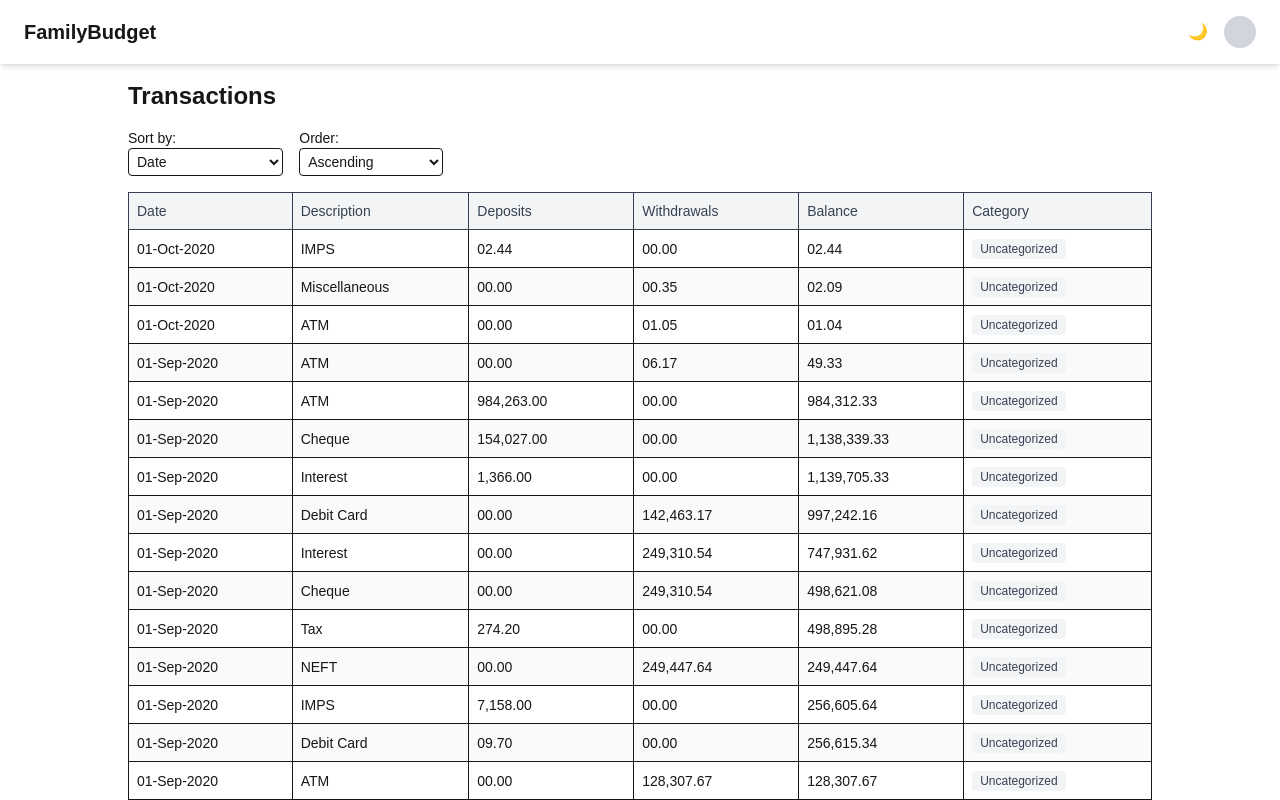
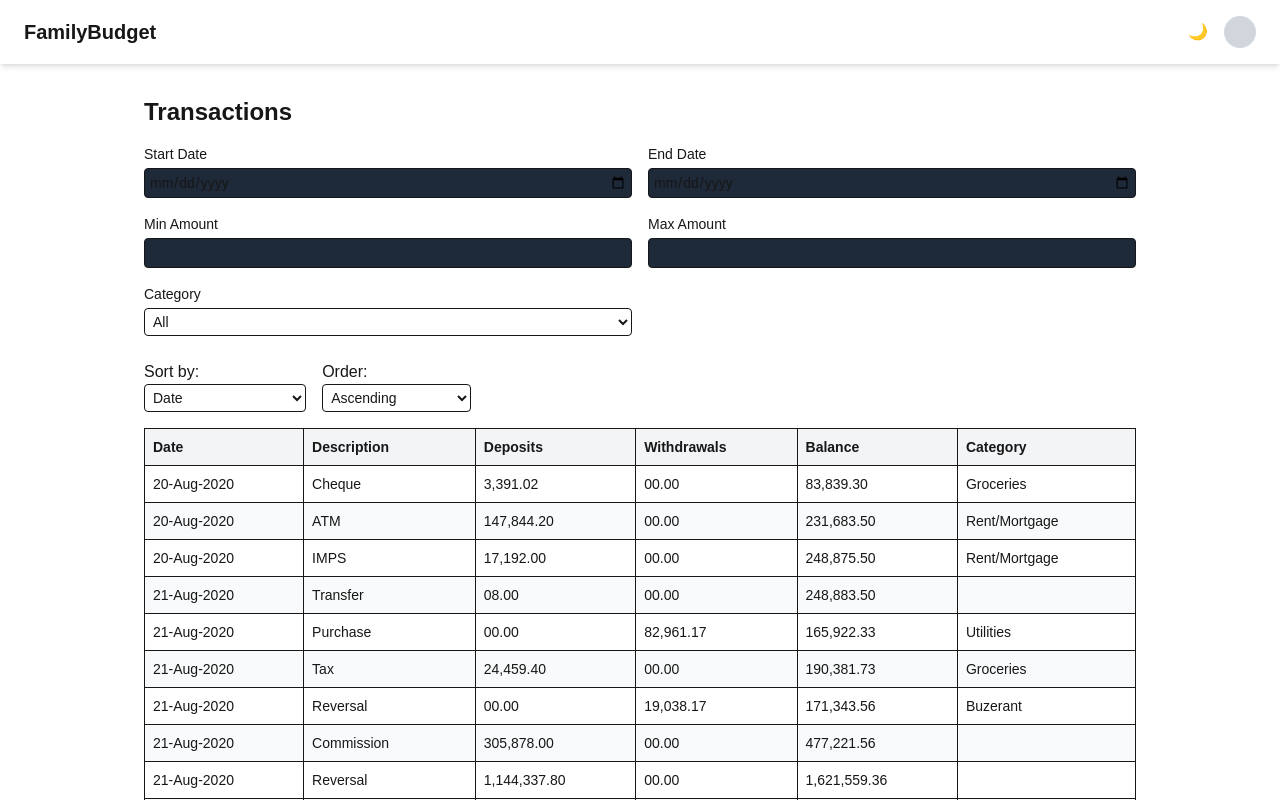
Before and after one commit to Repro22/family-budget-app, a Next.js app: page /transactions in a window 1280 px wide. Shown: the top 800 px of the page. Built offline with nearby package versions, Linux system fonts and the light colour scheme.

Commit message:
feat: advanced filtering for Transactions page , Categories/CategorySelector split

```diff
--- a/app/components/CategorySelector.jsx
+++ b/app/categories/CategorySelector.jsx
@@ -1,58 +1,28 @@
 "use client";
 
-import React, { useEffect, useState } from 'react';
-import { ToggleViewSwitcher } from './ToggleViewSwitcher';
+import React from 'react';
+import { ToggleViewSwitcher } from '../components/ToggleViewSwitcher';
 
-const predefinedCategories = [
-    "Groceries", "Rent/Mortgage", "Utilities", "Transportation",
-    "Dining Out", "Entertainment", "Healthcare", "Education",
-    "Savings", "Miscellaneous"
-];
-const newCustomOption = "– New custom –";
-
-export function CategorySelector() {
-    const [txns, setTxns] = useState([]);
-    const [loading, setLoading] = useState(true);
-    const [error, setError] = useState("");
-    const [customCategories, setCustomCategories] = useState([]);
-    const [viewMode, setViewMode] = useState("all");
-
-    useEffect(() => {
-        fetch("/api/transactions")
-            .then(res => {
-                if (!res.ok) throw new Error("Network response was not ok");
-                return res.json();
-            })
-            .then(data => setTxns(data))
-            .catch(err => setError(err.message))
-            .finally(() => setLoading(false));
-    }, []);
-
-    const handleCategoryChange = async (idx, value) => {
-        let newCategory = value;
-        if (value === newCustomOption) {
-            const input = prompt("Enter new category name:");
-            if (!input) return;
-            newCategory = input;
-            setCustomCategories(prev => [...prev, input]);
-        }
-        try {
-            const res = await fetch(`/api/${idx}`, {
-                method: "PATCH",
-                headers: { "Content-Type": "application/json" },
-                body: JSON.stringify({ Category: newCategory })
-            });
-            if (!res.ok) throw new Error("Failed to update");
-            const updated = await res.json();
-            setTxns(prev => prev.map((tx, i) => (i === idx ? updated : tx)));
-        } catch (err) {
-            console.error(err);
-            alert(`Update failed: ${err.message}`);
-        }
-    };
-
+export function CategorySelector({
+                                     txns,
+                                     loading,
+                                     error,
+                                     viewMode,
+                                     setViewMode,
+                                     handleCategoryChange,
+                                     customCategories,
+                                     predefinedCategories,
+                                     newCustomOption
+                                 }) {
     const dataColumns = txns.length ? Object.keys(txns[0]).filter(col => col !== "Category") : [];
     const allCategories = ["Uncategorized", ...predefinedCategories, ...customCategories];
+    const columnWidths = {
+        Date: 'w-[120px]',
+        Description: 'w-[200px]',
+        Deposits: 'w-[120px]',
+        Withdrawals: 'w-[120px]',
+        Balance: 'w-[120px]',
+    };
     const groupedTxns = txns.reduce((acc, tx, idx) => {
         const cat = tx.Category || "Uncategorized";
         if (!acc[cat]) acc[cat] = [];
@@ -73,7 +43,12 @@ export function CategorySelector() {
                     <thead className="bg-gray-100 dark:bg-gray-700">
                     <tr>
                         {dataColumns.map(col => (
-                            <th key={col} className="p-2 border font-medium text-sm text-gray-700 dark:text-gray-200">{col}</th>
+                            <th
+                                key={col}
+                                className={`p-2 border font-medium text-sm text-gray-700 dark:text-gray-200 ${columnWidths[col] || ''}`}
+                            >
+                                {col}
+                            </th>
                         ))}
                         <th className="p-2 border font-medium text-sm text-gray-700 dark:text-gray-200">Category</th>
                     </tr>
@@ -85,7 +60,7 @@ export function CategorySelector() {
                             className="odd:bg-white even:bg-gray-50 dark:odd:bg-gray-800 dark:even:bg-gray-900 hover:bg-blue-50 dark:hover:bg-gray-700"
                         >
                             {dataColumns.map(col => (
-                                <td key={col} className="p-2 border text-sm">{tx[col]}</td>
+                                <td key={col} className={`p-2 border text-sm ${columnWidths[col] || ''}`}>{tx[col]}</td>
                             ))}
                             <td className="p-2 border">
                                 <select
@@ -111,7 +86,7 @@ export function CategorySelector() {
 
             {viewMode === "grouped" && (
                 <div>
-                {allCategories.filter(c => c !== "Uncategorized").map(category => (
+                    {allCategories.filter(c => c !== "Uncategorized").map(category => (
                         groupedTxns[category] && (
                             <div key={category} className="mb-8">
                                 <h2 className="text-xl font-semibold mb-2">{category}</h2>
@@ -119,7 +94,12 @@ export function CategorySelector() {
                                     <thead className="bg-gray-100 dark:bg-gray-700">
                                     <tr>
                                         {dataColumns.map(col => (
-                                            <th key={col} className="p-2 border font-medium text-sm text-gray-700 dark:text-gray-200">{col}</th>
+                                            <th
+                                                key={col}
+                                                className={`p-2 border font-medium text-sm text-gray-700 dark:text-gray-200 ${columnWidths[col] || ''}`}
+                                            >
+                                                {col}
+                                            </th>
                                         ))}
                                     </tr>
                                     </thead>
@@ -130,7 +110,7 @@ export function CategorySelector() {
                                             className="odd:bg-white even:bg-gray-50 dark:odd:bg-gray-800 dark:even:bg-gray-900 hover:bg-blue-50 dark:hover:bg-gray-700"
                                         >
                                             {dataColumns.map(col => (
-                                                <td key={col} className="p-2 border text-sm">{row[col]}</td>
+                                                <td key={col} className={`p-2 border text-sm ${columnWidths[col] || ''}`}>{row[col]}</td>
                                             ))}
                                         </tr>
                                     ))}
--- a/app/categories/page.js
+++ b/app/categories/page.js
@@ -1,7 +1,68 @@
 "use client";
 
-import { CategorySelector } from '../components/CategorySelector';
+import React, { useEffect, useState } from 'react';
+import { ToggleViewSwitcher } from '../components/ToggleViewSwitcher';
+import { CategorySelector } from './CategorySelector';
+
+const predefinedCategories = [
+    "Groceries", "Rent/Mortgage", "Utilities", "Transportation",
+    "Dining Out", "Entertainment", "Healthcare", "Education",
+    "Savings", "Miscellaneous"
+];
+const newCustomOption = "– New custom –";
 
 export default function CategoriesPage() {
-    return <CategorySelector />;
+    const [txns, setTxns] = useState([]);
+    const [loading, setLoading] = useState(true);
+    const [error, setError] = useState("");
+    const [customCategories, setCustomCategories] = useState([]);
+    const [viewMode, setViewMode] = useState("all");
+
+    useEffect(() => {
+        fetch("/api/transactions")
+            .then(res => {
+                if (!res.ok) throw new Error("Network response was not ok");
+                return res.json();
+            })
+            .then(data => setTxns(data))
+            .catch(err => setError(err.message))
+            .finally(() => setLoading(false));
+    }, []);
+
+    const handleCategoryChange = async (idx, value) => {
+        let newCategory = value;
+        if (value === newCustomOption) {
+            const input = prompt("Enter new category name:");
+            if (!input) return;
+            newCategory = input;
+            setCustomCategories(prev => [...prev, input]);
+        }
+        try {
+            const res = await fetch(`/api/${idx}`, {
+                method: "PATCH",
+                headers: { "Content-Type": "application/json" },
+                body: JSON.stringify({ Category: newCategory })
+            });
+            if (!res.ok) throw new Error("Failed to update");
+            const updated = await res.json();
+            setTxns(prev => prev.map((tx, i) => (i === idx ? updated : tx)));
+        } catch (err) {
+            console.error(err);
+            alert(`Update failed: ${err.message}`);
+        }
+    };
+
+    return (
+        <CategorySelector
+            txns={txns}
+            loading={loading}
+            error={error}
+            viewMode={viewMode}
+            setViewMode={setViewMode}
+            handleCategoryChange={handleCategoryChange}
+            customCategories={customCategories}
+            predefinedCategories={predefinedCategories}
+            newCustomOption={newCustomOption}
+        />
+    );
 }
--- a/app/transactions/page.js
+++ b/app/transactions/page.js
@@ -1,5 +1,4 @@
 "use client";
-
 import React, { useEffect, useState } from 'react';
 
 export default function TransactionsPage() {
@@ -7,6 +6,12 @@ export default function TransactionsPage() {
     const [loading, setLoading] = useState(true);
     const [sortKey, setSortKey] = useState('Date');
     const [sortOrder, setSortOrder] = useState('asc');
+
+    const [filterStartDate, setFilterStartDate] = useState('');
+    const [filterEndDate, setFilterEndDate] = useState('');
+    const [filterMinAmount, setFilterMinAmount] = useState('');
+    const [filterMaxAmount, setFilterMaxAmount] = useState('');
+    const [filterCategory, setFilterCategory] = useState('');
 
     useEffect(() => {
         const fetchTransactions = async () => {
@@ -23,61 +28,141 @@ export default function TransactionsPage() {
         fetchTransactions();
     }, []);
 
-    const sortedTransactions = [...transactions].sort((a, b) => {
-        if (a[sortKey] < b[sortKey]) return sortOrder === 'asc' ? -1 : 1;
-        if (a[sortKey] > b[sortKey]) return sortOrder === 'asc' ? 1 : -1;
+    const parseAmount = (value) =>
+        parseFloat(String(value).replace(/,/g, '')) || 0;
+
+    const filteredTransactions = transactions.filter(tx => {
+        const dateVal = Date.parse(tx.Date);
+        const amountVal = parseAmount(tx.Withdrawals || tx.Deposits);
+        const inDateRange =
+            (!filterStartDate || dateVal >= Date.parse(filterStartDate)) &&
+            (!filterEndDate || dateVal <= Date.parse(filterEndDate));
+
+        const inAmountRange =
+            (!filterMinAmount || amountVal >= parseFloat(filterMinAmount)) &&
+            (!filterMaxAmount || amountVal <= parseFloat(filterMaxAmount));
+
+        const inCategory =
+            !filterCategory || tx.Category === filterCategory;
+
+        return inDateRange && inAmountRange && inCategory;
+    });
+
+    const sortedTransactions = [...filteredTransactions].sort((a, b) => {
+        let aVal = a[sortKey];
+        let bVal = b[sortKey];
+        if (sortKey === 'Date') {
+            aVal = Date.parse(aVal);
+            bVal = Date.parse(bVal);
+        } else if (['Deposits', 'Withdrawals', 'Balance'].includes(sortKey)) {
+            aVal = parseAmount(aVal);
+            bVal = parseAmount(bVal);
+        }
+
+        if (aVal < bVal) return sortOrder === 'asc' ? -1 : 1;
+        if (aVal > bVal) return sortOrder === 'asc' ? 1 : -1;
         return 0;
     });
 
+    const uniqueCategories = [...new Set(transactions.map(tx => tx.Category).filter(Boolean))];
 
     return (
-        <div className="max-w-5xl mx-auto">
+        <div className="max-w-5xl mx-auto p-4">
             <h1 className="text-2xl font-semibold mb-4">Transactions</h1>
+            <div className="grid grid-cols-2 md:grid-cols-2 gap-4 mb-6 text-sm">
+                <div>
+                    <label className="block mb-1 font-medium">Start Date</label>
+                    <input
+                        type="date" value={filterStartDate}
+                        onChange={e => setFilterStartDate(e.target.value)}
+                        className="w-full border rounded p-1 bg-gray-800" />
+                </div>
+                <div>
+                    <label className="block mb-1 font-medium">End Date</label>
+                    <input
+                        type="date" value={filterEndDate}
+                        onChange={e => setFilterEndDate(e.target.value)}
+                        className="w-full border rounded p-1 bg-gray-800" />
+                </div>
+                <div>
+                    <label className="block mb-1 font-medium">Min Amount</label>
+                    <input
+                        type="number" value={filterMinAmount}
+                        onChange={e => setFilterMinAmount(e.target.value)}
+                        className="w-full border rounded p-1 bg-gray-800" />
+                </div>
+                <div>
+                    <label className="block mb-1 font-medium">Max Amount</label>
+                    <input
+                        type="number" value={filterMaxAmount}
+                        onChange={e => setFilterMaxAmount(e.target.value)}
+                        className="w-full border rounded p-1 bg-gray-800"  />
+                </div>
+                <div>
+                    <label className="block mb-1 font-medium">Category</label>
+                    <select
+                        value={filterCategory}
+                        onChange={e => setFilterCategory(e.target.value)}
+                        className="p-1 border rounded w-full text-sm bg-white dark:bg-gray-800 dark:text-white"
+                    >
+                        <option value="">All</option>
+                        {uniqueCategories.map(cat => (
+                            <option key={cat} value={cat}>{cat}</option>
+                        ))}
+                    </select>
+                </div>
+            </div>
+
             <div className="flex gap-4 mb-4">
-                <label className="text-sm">
+                <label>
                     Sort by:
-                    <select className="p-1 border rounded w-full text-sm bg-white dark:bg-gray-800 dark:text-white" value={sortKey} onChange={(e) => setSortKey(e.target.value)}>
+                    <select
+                        className="p-1 border rounded w-full text-sm bg-white dark:bg-gray-800 dark:text-white"
+                        value={sortKey}
+                        onChange={(e) => setSortKey(e.target.value)}
+                    >
                         <option value="Date">Date</option>
                         <option value="Deposits">Deposits</option>
                         <option value="Withdrawals">Withdrawals</option>
                         <option value="Balance">Balance</option>
                     </select>
                 </label>
-                <label className="text-sm">
+                <label>
                     Order:
-                    <select className="p-1 border rounded w-full text-sm bg-white dark:bg-gray-800 dark:text-white" value={sortOrder} onChange={(e) => setSortOrder(e.target.value)}>
+                    <select
+                        className="p-1 border rounded w-full text-sm bg-white dark:bg-gray-800 dark:text-white"
+                        value={sortOrder}
+                        onChange={(e) => setSortOrder(e.target.value)}
+                    >
                         <option value="asc">Ascending</option>
                         <option value="desc">Descending</option>
                     </select>
                 </label>
             </div>
+
             {loading ? (
                 <p>Loading...</p>
             ) : (
-                <table className="w-full text-left border border-collapse border-gray-300">
+                <table className="w-full text-left border border-collapse border-gray-300 text-sm">
                     <thead className="bg-gray-100 dark:bg-gray-700">
                     <tr>
-                        {['Date', 'Description', 'Deposits', 'Withdrawals', 'Balance', 'Category'].map((col) => (
-                            <th key={col} className="p-2 border font-medium text-sm text-gray-700 dark:text-gray-200">{col}</th>
-                        ))}
+                        <th className="p-2 border">Date</th>
+                        <th className="p-2 border">Description</th>
+                        <th className="p-2 border">Deposits</th>
+                        <th className="p-2 border">Withdrawals</th>
+                        <th className="p-2 border">Balance</th>
+                        <th className="p-2 border">Category</th>
                     </tr>
                     </thead>
                     <tbody>
                     {sortedTransactions.map((tx, index) => (
-                        <tr
-                            key={index}
-                            className="odd:bg-white even:bg-gray-50 dark:odd:bg-gray-800 dark:even:bg-gray-900 hover:bg-blue-50 dark:hover:bg-gray-700"
-                        >
-                            <td className="p-2 border text-sm">{tx.Date}</td>
-                            <td className="p-2 border text-sm">{tx.Description}</td>
-                            <td className="p-2 border text-sm">{tx.Deposits}</td>
-                            <td className="p-2 border text-sm">{tx.Withdrawals}</td>
-                            <td className="p-2 border text-sm">{tx.Balance}</td>
-                            <td className="p-2 border text-sm">
-                  <span className="inline-block bg-gray-100 text-gray-700 dark:bg-gray-700 dark:text-white px-2 py-0.5 rounded text-xs">
-                    {tx.Category || 'Uncategorized'}
-                  </span>
-                            </td>
+                        <tr key={index} className="odd:bg-white even:bg-gray-50 dark:odd:bg-gray-800 dark:even:bg-gray-900 hover:bg-blue-50 dark:hover:bg-gray-700">
+                            <td className="p-2 border">{tx.Date}</td>
+                            <td className="p-2 border">{tx.Description}</td>
+                            <td className="p-2 border">{tx.Deposits}</td>
+                            <td className="p-2 border">{tx.Withdrawals}</td>
+                            <td className="p-2 border">{tx.Balance}</td>
+                            <td className="p-2 border">{tx.Category}</td>
                         </tr>
                     ))}
                     </tbody>
```
